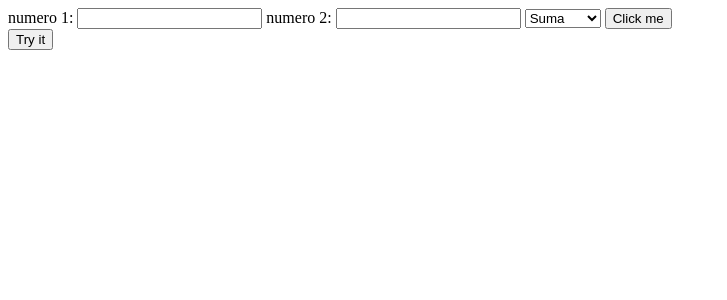
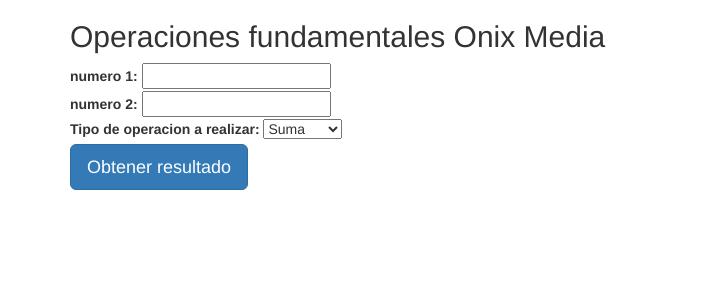
Before and after one commit to juan-six03/test_onixmedia, a PHP site: page / in a window 1280 px wide. Shown: the top 300 px of the page, without its empty margins (0-727 px from the left). Run offline with PHP 8.4, Linux system fonts and the light colour scheme.

Commit message:
con estilos falto select

```diff
--- a/controller.php
+++ b/controller.php
@@ -32,7 +32,7 @@ class basicOperation {
 			}
              	}
 		$res =  $array_numbers["num1"] * $array_numbers["num2"];
-		return "La resta de los numeros introducidos es: {$res}";
+		return "El producto de los numeros introducidos es: {$res}";
 	}
         public function division($array_numbers){
 		$res = 0;
--- a/dos.php
+++ b/dos.php
@@ -1,5 +1,8 @@
 <html>
 <head>
+<script>
+
+</script>
 <title>JS CURP</title>
 </head>
 
--- a/index.php
+++ b/index.php
@@ -1,19 +1,19 @@
+<!DOCTYPE html>
+<html lang="en">
+	<head>
+		<title>Operaciones fundamentales</title>
+		<meta charset="utf-8">
+		<meta name="viewport" content="width=device-width, initial-scale=1">
+		<link rel="stylesheet" href="http://maxcdn.bootstrapcdn.com/bootstrap/3.3.6/css/bootstrap.min.css">
+		<script src="https://ajax.googleapis.com/ajax/libs/jquery/1.12.0/jquery.min.js"></script>
+		<script src="http://maxcdn.bootstrapcdn.com/bootstrap/3.3.6/js/bootstrap.min.js"></script>
 
-<html>
-<head>
 		<script src="jquery-1.12.0.min.js"></script>
 		<script>
-	var operaciones_fundamentales = {
-		"suma" : 1,
-		"resta": 2,
-		"multiplicacion": 3,
-		"division": 4
-	}
 			function onErrorShow(msg){
-		console.log(msg);
+				$("#div_res").text(msg);
 			}
 			function getRes(){
-	debugger;
 				/*limpiar div res*/
 				$("#div_res").text("");
 
@@ -28,7 +28,6 @@
 					},
 					type: 'post',
 					success: function(output) {
-				debugger;
 						var res = JSON.parse(output);
 						if(res.onError){
 							onErrorShow(res.msg);
@@ -40,18 +39,23 @@
 
 
 			}
-function myFunction() {
-    alert("Hello! I am an alert box!");
-}
 		</script>
 	</head>
 	<body>
-	<label> numero 1: </label>
-	<input type="text" id="txt_num1" />
-	<label> numero 2: </label>
 
-	<input type="text" id="txt_num2" />
+		<div class="container">
 
+			<h2>Operaciones fundamentales Onix Media</h2>
+
+			<label for="txt_num1"> numero 1: </label>
+			<input type="number" id="txt_num1" />
+			<br>
+			<label for="txt_num2"> numero 2: </label>
+			<input type="number" id="txt_num2" />
+			<br>
+			<label>
+				Tipo de operacion a realizar:
+			</label>
 			<select id="sel_typeOp">
 				<option value=1>Suma</option>
 				<option value=2>Resta</option>
@@ -59,16 +63,20 @@ function myFunction() {
 				<option value=4>Division</option>
 
 			</select>
-
-	<button onclick="getRes()">Click me</button>
-
-	<div id="div_res">
-
-	</div>
+			<br>
+			<button class="btn btn-primary btn-lg" type="submit" onclick="getRes()" data-toggle="modal"  data-target="#modal_resultado">Obtener resultado</button>
 
 
-	<button onclick="myFunction()">Try it</button>
-
-
+			<div id="modal_resultado" class="modal fade" tabindex="-1" role="dialog">
+				<div class="modal-dialog">
+					<div class="modal-content">
+					<div id="div_res" class="modal-body">
+					</div>
+					<div class="modal-footer">
+						<button type="button" class="btn btn-default" data-dismiss="modal">Cerrar</button>
+					</div>
+					</div><!-- /.modal-content -->
+					</div><!-- /.modal-dialog -->
+		</div><!-- /.modal -->
 	</body>
 </html>
--- a/model.php
+++ b/model.php
@@ -31,7 +31,7 @@
 		}
 	} catch (Exception $e) {
 		$res["onError"] = true;
-		$res["msg"] = json_encode($e->getMessage());
+		$res["msg"] = $e->getMessage();
 	}finally{
 		echo json_encode($res);
 	}
```
Lines whose indentation alone changed are shown as unchanged.
